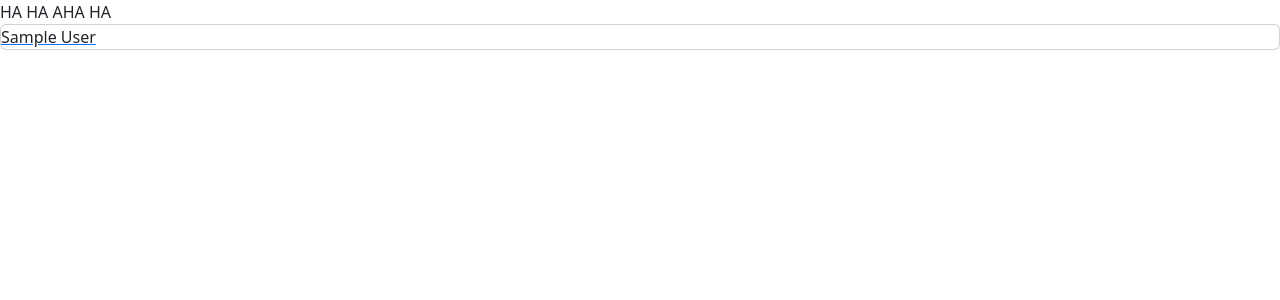
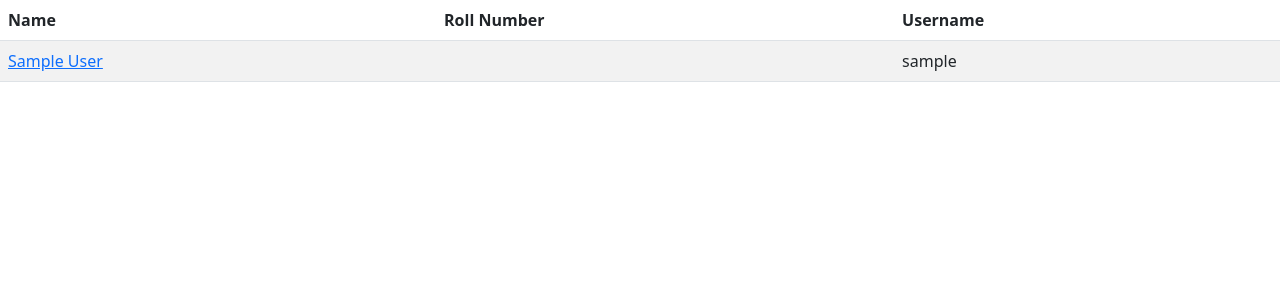
Before and after one commit to lalit-03/dblab_project, a PHP site: page /admin_student_list.php in a window 1280 px wide. Shown: the top 300 px of the page. Run offline with PHP 8.4, Linux system fonts and the light colour scheme; the visitor is signed in with stand-in values (Sample User, id 1).

Commit message:
Added GUI for admin_student_list.php

```diff
--- a/admin_boiler.php
+++ b/admin_boiler.php
@@ -8,8 +8,8 @@
     }
 
     $host = 'localhost';
-    $username = 'root';
-    $password = '';
+    $username = 'test';
+    $password = 'test';
     $database = 'dblab_project';
 
     $conn = new mysqli($host, $username, $password, $database);
--- a/admin_student_list.php
+++ b/admin_student_list.php
@@ -17,12 +17,15 @@
     if ($conn->connect_error) {
         die("Connection failed: " . $conn->connect_error);
     }
-    $res = $conn->query("select student_name, RollNumber, username from Student order by RollNumber limit 100;");
-    if($res->num_rows > 0){
-        while($row = $res->fetch_assoc()){
-
-            $output .= "<a href='./student_details.php?id=". $row['username'] ."'><div class='card'>". $row['student_name'] . $row['RollNumber'] . "</div></a></br>";
+    $result = $conn->query("select student_name, RollNumber, username from Student order by RollNumber limit 100;");
+    if($result->num_rows > 0){
+        $output .= "<table class='table table-striped table-hover'><thead><tr><th>Name</th><th>Roll Number</th><th>Username</th></tr></thead><tbody>";
+        while($row = $result->fetch_assoc()){
+            $output .= "<tr><td><a href='./student_details.php?id=". $row['username'] ."'>". $row['student_name'] . "</a></td><td>". $row['RollNumber'] ."</td><td>". $row['username'] ."</td></tr>";
         }
+        $output .= "</tbody></table>";
+    } else {
+        $output = "No data available";
     }
 
 $conn->close();
@@ -37,6 +40,6 @@
         <script src="bootstrap-5.3.0-alpha2-dist/js/bootstrap.bundle.min.js"></script>
     </head>
     <body>
-        HA HA AHA HA <?php echo $output;?>
+        <?php echo $output;?>
     </body>
 </html>
--- a/student_delete.php
+++ b/student_delete.php
@@ -3,9 +3,9 @@
 if(!isset($_GET['id'])){
     die();
 }
-$query=("delete from student where username='". $_GET['id'] ."';");
+$query=("delete from Student where username='". $_GET['id'] ."';");
 if($conn->query($query)){
-    header("Location: ./admin_student_powers_hahaha.php");
+    header("Location: admin_page.php");
 }else{
     echo $conn->error;
 }
--- a/student_details.php
+++ b/student_details.php
@@ -1,7 +1,7 @@
 <?php
 include "admin_boiler.php";
 if(!isset($_GET['id']))die();
-$res=$conn->query("select * from student where username='".htmlspecialchars($_GET['id'])."';");
+$res=$conn->query("select * from Student where username='".htmlspecialchars($_GET['id'])."';");
 if($res->num_rows==0){
     echo "No such student.";
     die();
--- a/student_edit.php
+++ b/student_edit.php
@@ -3,7 +3,7 @@
 if(!isset($_POST['username'])){
     die();
 }
-$query=("update student set RollNumber='".htmlspecialchars($_POST['RollNumber'])."',student_name='".htmlspecialchars($_POST['student_name'])."',student_phone='".htmlspecialchars($_POST['student_phone'])."',student_email='".htmlspecialchars($_POST['student_email'])."',DoB='".htmlspecialchars($_POST['DoB'])."',Batch='".htmlspecialchars($_POST['Batch'])."',degree='".htmlspecialchars($_POST['degree'])."',branch='".htmlspecialchars($_POST['branch'])."',marks_10='".htmlspecialchars($_POST['marks_10'])."',marks_12='".htmlspecialchars($_POST['marks_12'])."',sem1_spi='".htmlspecialchars($_POST['sem1_spi'])."',sem2_spi='".htmlspecialchars($_POST['sem2_spi'])."',sem3_spi='".htmlspecialchars($_POST['sem3_spi'])."',sem4_spi='".htmlspecialchars($_POST['sem4_spi'])."',sem5_spi='".htmlspecialchars($_POST['sem5_spi'])."',sem6_spi='".htmlspecialchars($_POST['sem6_spi'])."',sem7_spi='".htmlspecialchars($_POST['sem7_spi'])."',sem8_spi='".htmlspecialchars($_POST['sem8_spi'])."',password='".htmlspecialchars($_POST['password'])."' where username='".htmlspecialchars($_POST['username'])."';");
+$query=("update Student set RollNumber='".htmlspecialchars($_POST['RollNumber'])."',student_name='".htmlspecialchars($_POST['student_name'])."',student_phone='".htmlspecialchars($_POST['student_phone'])."',student_email='".htmlspecialchars($_POST['student_email'])."',DoB='".htmlspecialchars($_POST['DoB'])."',Batch='".htmlspecialchars($_POST['Batch'])."',degree='".htmlspecialchars($_POST['degree'])."',branch='".htmlspecialchars($_POST['branch'])."',marks_10='".htmlspecialchars($_POST['marks_10'])."',marks_12='".htmlspecialchars($_POST['marks_12'])."',sem1_spi='".htmlspecialchars($_POST['sem1_spi'])."',sem2_spi='".htmlspecialchars($_POST['sem2_spi'])."',sem3_spi='".htmlspecialchars($_POST['sem3_spi'])."',sem4_spi='".htmlspecialchars($_POST['sem4_spi'])."',sem5_spi='".htmlspecialchars($_POST['sem5_spi'])."',sem6_spi='".htmlspecialchars($_POST['sem6_spi'])."',sem7_spi='".htmlspecialchars($_POST['sem7_spi'])."',sem8_spi='".htmlspecialchars($_POST['sem8_spi'])."',password='".htmlspecialchars($_POST['password'])."' where username='".htmlspecialchars($_POST['username'])."';");
 if($conn->query($query)){
     header("Location: ./student_details.php?id=".$_POST['username']);
 }else{
--- a/student_role_applications.php
+++ b/student_role_applications.php
@@ -3,11 +3,11 @@
 if(!isset($_GET['id'])){
     die();
 }
-$stud = $conn->query("select * from student where username='".$_GET['id']."';");
+$stud = $conn->query("select * from Student where username='".$_GET['id']."';");
 if($stud->num_rows==0)die();
 $res = $stud->fetch_assoc();
 $cpi = ($res['sem1_spi']+$res['sem2_spi']+$res['sem3_spi']+$res['sem4_spi']+$res['sem5_spi']+$res['sem6_spi']+$res['sem7_spi']+$res['sem8_spi'])/8;
-$eligible = $conn->query("select company_name,role_id,Role_Name,min_cpi,description,mode_of_interview,ctc from roles natural join company where min_cpi<=".$cpi." order by ctc desc;");
+$eligible = $conn->query("select company_name,role_id,Role_Name,min_cpi,description,mode_of_interview,ctc from Roles natural join Company where min_cpi<=".$cpi." order by ctc desc;");
 if($eligible->num_rows > 0){
     while($row = $eligible->fetch_assoc()){
         $ress1 = $conn->query("select count(*) as c from offers where username='".$_GET['id']. "' and role_id=".$row['role_id'].";");
```
Also changed, not shown: apply.php (+4 -4 lines).
